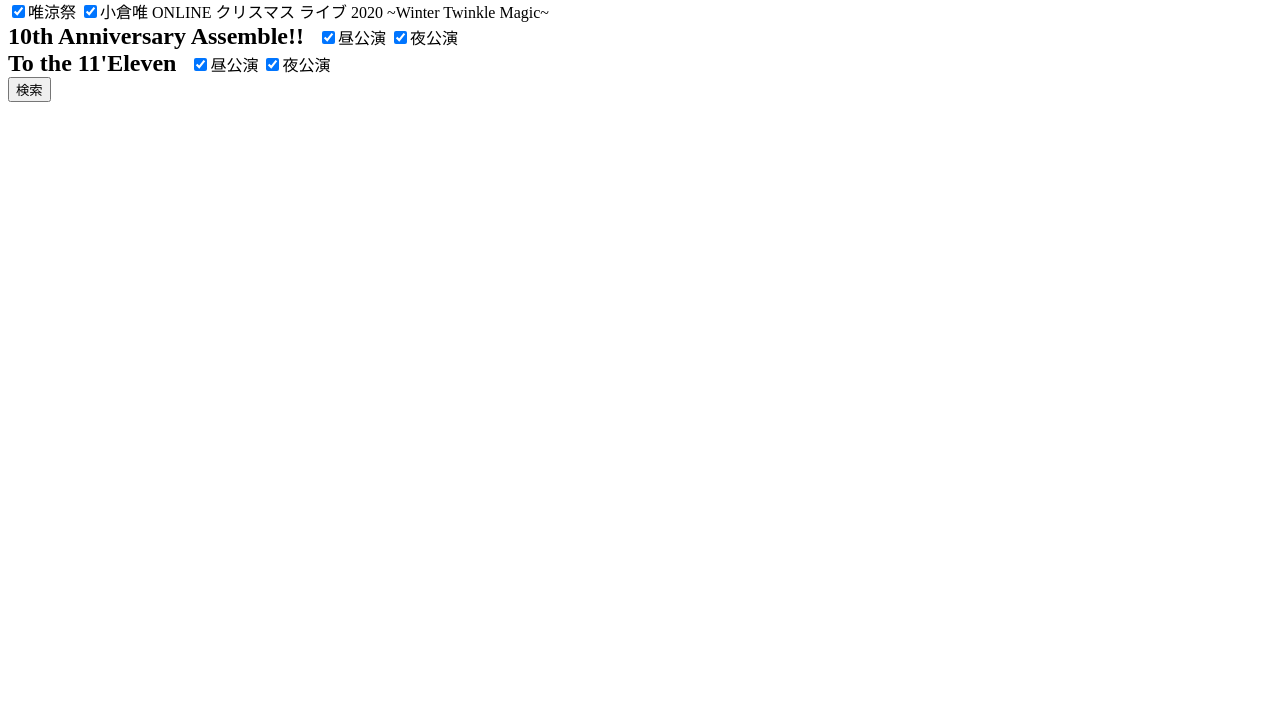
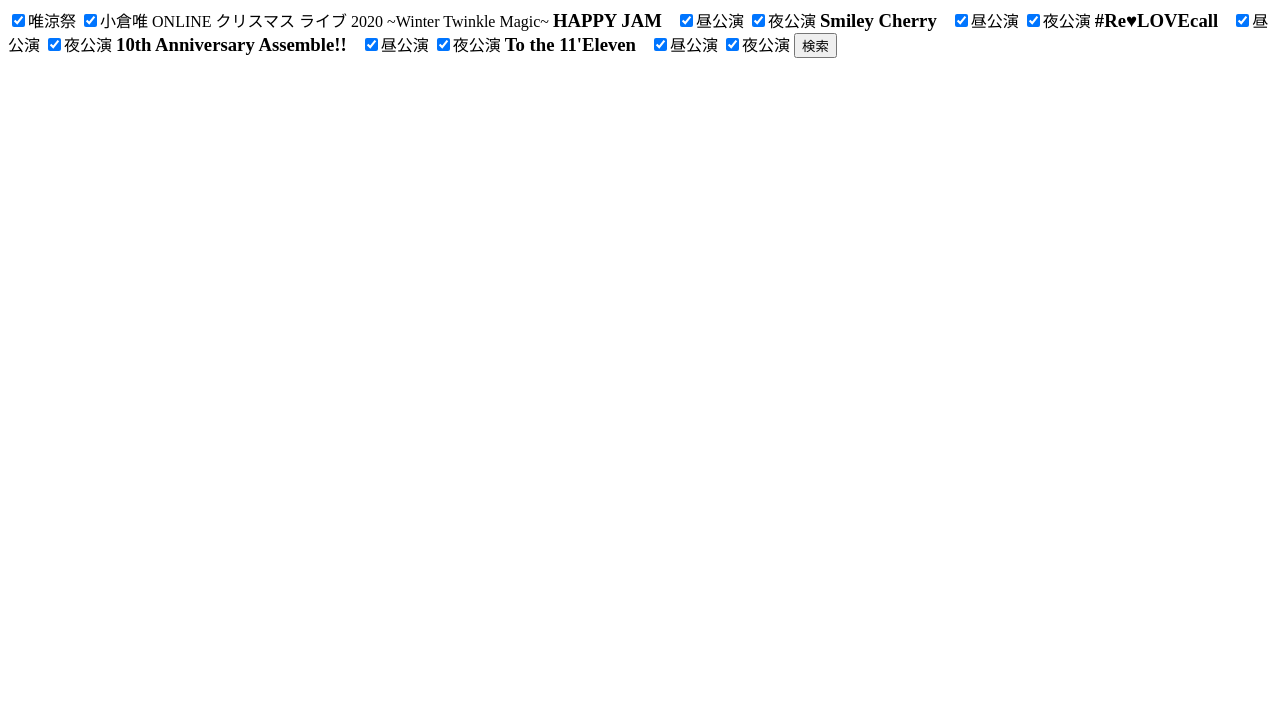
Before and after one commit to tokiyui/YuiData, a plain HTML site: page my.html in a window 1280 px wide. Shown: the part 81-800 px from the top of the page. Drawn offline with Linux system fonts and the light colour scheme.

Commit message:
Update my.html

```diff
--- a/my.html
+++ b/my.html
@@ -4,7 +4,7 @@
     <meta charset="UTF-8">
     <title>未回収楽曲チェックツール</title>
     <style>
-        h2 {
+        h3 {
             display: inline;
             margin-right: 10px;
         }
@@ -63,15 +63,24 @@
     </script>
 </head>
 <body>
-    <h1>Setlist Search</h1>
+    <h1>未回収楽曲チェックツール</h1>
     <input type="checkbox" id="2018081501" class="setlist-checkbox" checked>唯涼祭
-    <input type="checkbox" id="2020122401" class="setlist-checkbox" checked>小倉唯 ONLINE クリスマス ライブ 2020 ~Winter Twinkle Magic~<br>
-    <h2><strong>10th Anniversary Assemble!!</strong></h2>
+    <input type="checkbox" id="2020122401" class="setlist-checkbox" checked>小倉唯 ONLINE クリスマス ライブ 2020 ~Winter Twinkle Magic~
+    <h3><strong>HAPPY JAM</strong></h3>
+    <input type="checkbox" id="2015070501" class="setlist-checkbox" checked>昼公演
+    <input type="checkbox" id="2015070502" class="setlist-checkbox" checked>夜公演
+    <h3><strong>Smiley Cherry</strong></h3>
+    <input type="checkbox" id="2017100901" class="setlist-checkbox" checked>昼公演
+    <input type="checkbox" id="2017100902" class="setlist-checkbox" checked>夜公演
+    <h3><strong>#Re♥LOVEcall</strong></h3>
+    <input type="checkbox" id="2021070401" class="setlist-checkbox" checked>昼公演
+    <input type="checkbox" id="2021070402" class="setlist-checkbox" checked>夜公演
+    <h3><strong>10th Anniversary Assemble!!</strong></h3>
     <input type="checkbox" id="2023071701" class="setlist-checkbox" checked>昼公演
-    <input type="checkbox" id="2023071702" class="setlist-checkbox" checked>夜公演<br>
-    <h2><strong>To the 11'Eleven</strong></h2>
+    <input type="checkbox" id="2023071702" class="setlist-checkbox" checked>夜公演
+    <h3><strong>To the 11'Eleven</strong></h3>
     <input type="checkbox" id="2023112301" class="setlist-checkbox" checked>昼公演
-    <input type="checkbox" id="2023112302" class="setlist-checkbox" checked>夜公演<br>
+    <input type="checkbox" id="2023112302" class="setlist-checkbox" checked>夜公演
     <button onclick="searchSetlist()">検索</button>
     <div id="result"></div>
 </body>
```
